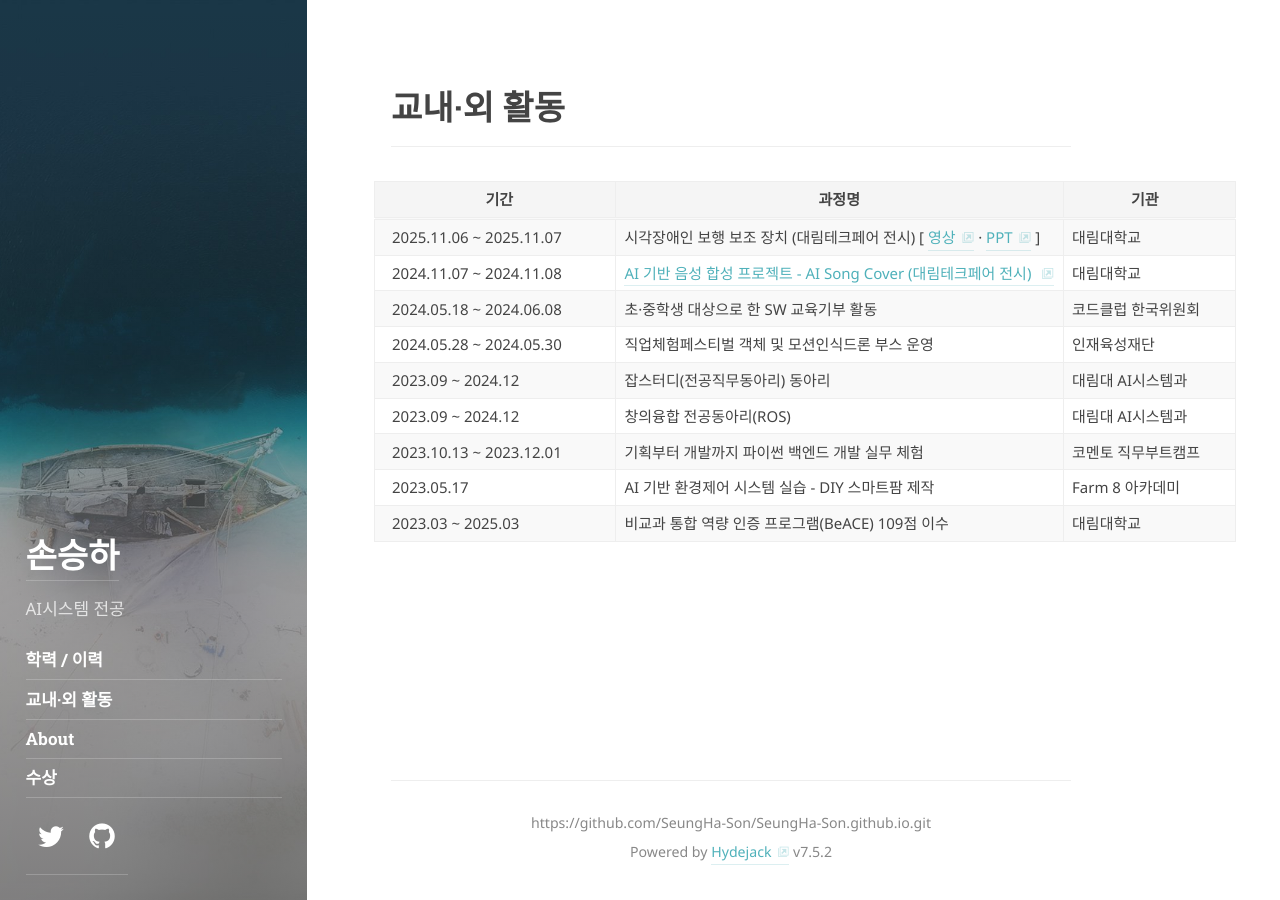
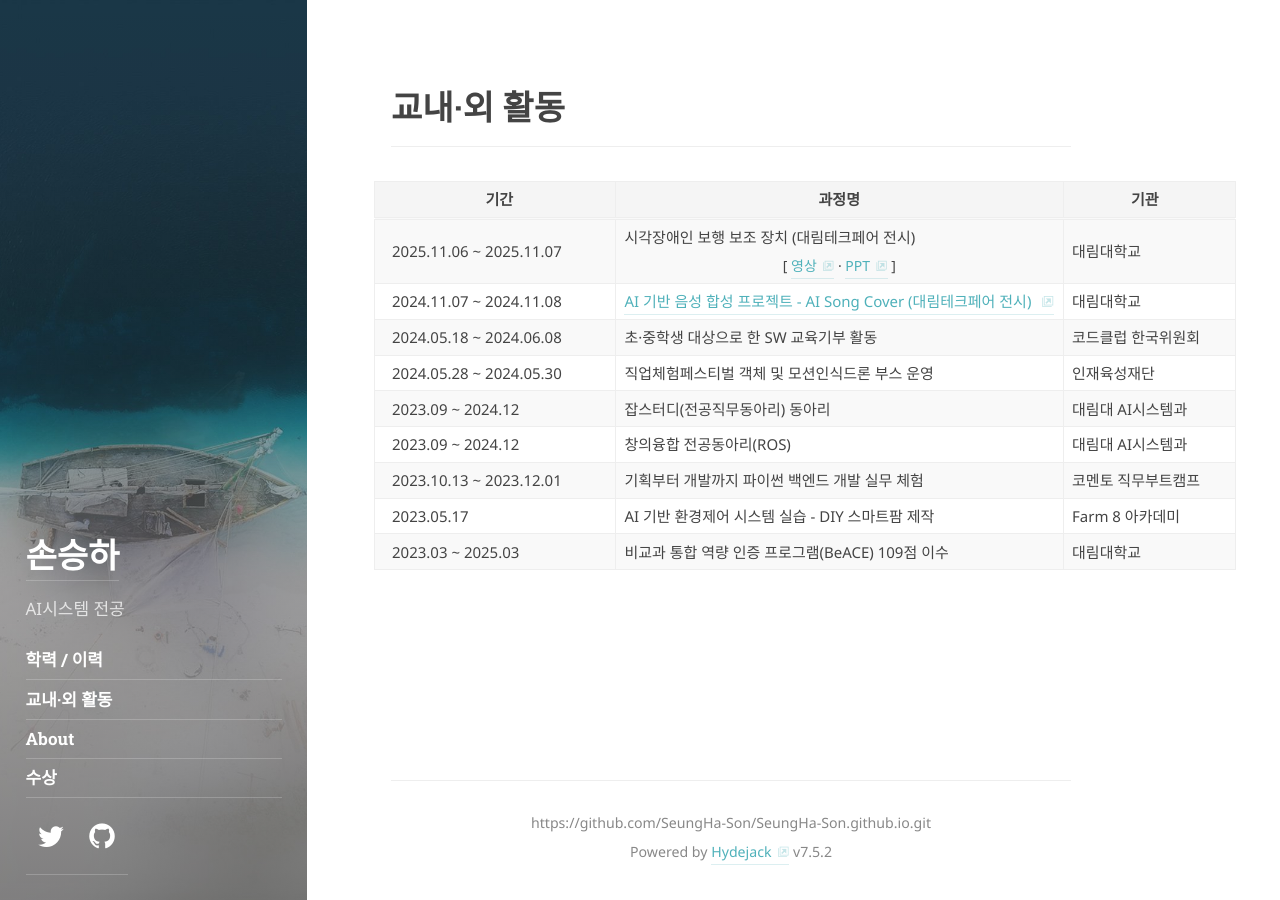
Before and after one commit to SeungHa-Son/SeungHa-Son.github.io, a Jekyll site: the page built from activities.md, in a window 1280 px wide. Built offline with Jekyll 4.4.1, drawn with Linux system fonts in a browser that asks for light colours; some web fonts are replaced; part of the change alters nothing that is shown.

Commit message:
Add site files

```diff
--- a/activities.md
+++ b/activities.md
@@ -33,6 +33,18 @@ order: 2
   .act-col-title  { width: 52%; }
   .act-col-org    { width: 20%; }
 
+  /* 제목 + 링크 정렬 */
+  .act-title {
+    display: block;
+  }
+
+  .act-links {
+    display: block;
+    margin-top: 4px;
+    font-size: 14px;
+    text-align: center;
+  }
+
   /* 링크 스타일 */
   .act-table a {
     color: #000;
@@ -58,8 +70,11 @@ order: 2
     <tr>
       <td>2025.11.06 ~ 2025.11.07</td>
       <td>
-        시각장애인 보행 보조 장치 (대림테크페어 전시)
-        [
+        <div class="act-title">
+          시각장애인 보행 보조 장치 (대림테크페어 전시)
+        </div>
+        <div class="act-links">
+          [
           <a href="https://www.youtube.com/watch?v=o0KDbAmzD5c&t=4s"
              target="_blank"
              rel="noopener noreferrer">영상</a>
@@ -67,7 +82,8 @@ order: 2
           <a href="https://www.canva.com/design/DAGpWrSq-lI/AndCBvv84OTgOR_fawugjg/edit?utm_content=DAGpWrSq-lI&utm_campaign=designshare&utm_medium=link2&utm_source=sharebutton"
              target="_blank"
              rel="noopener noreferrer">PPT</a>
-        ]
+          ]
+        </div>
       </td>
       <td>대림대학교</td>
     </tr>
```
